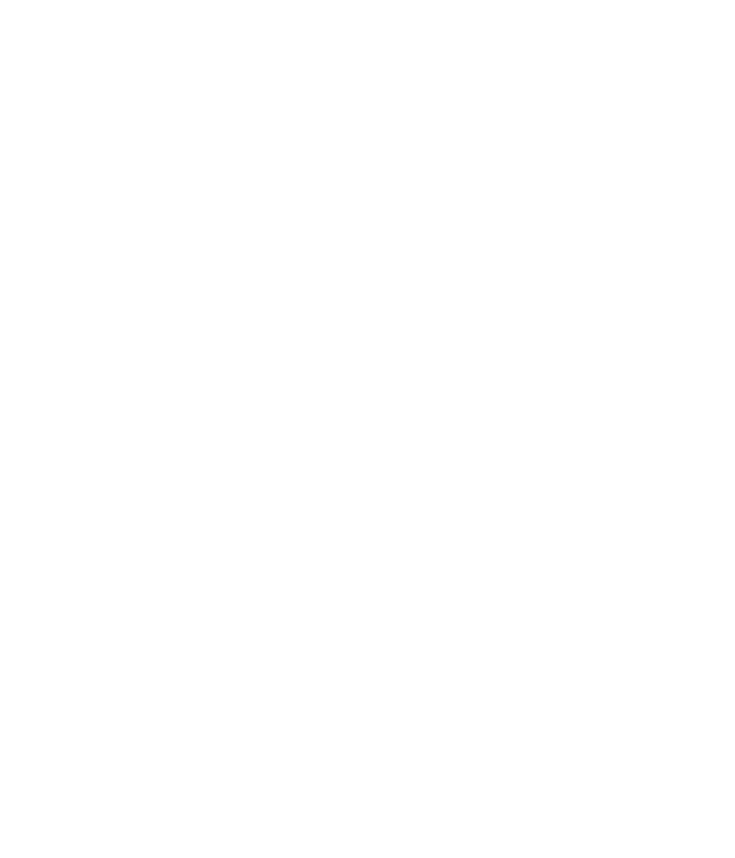
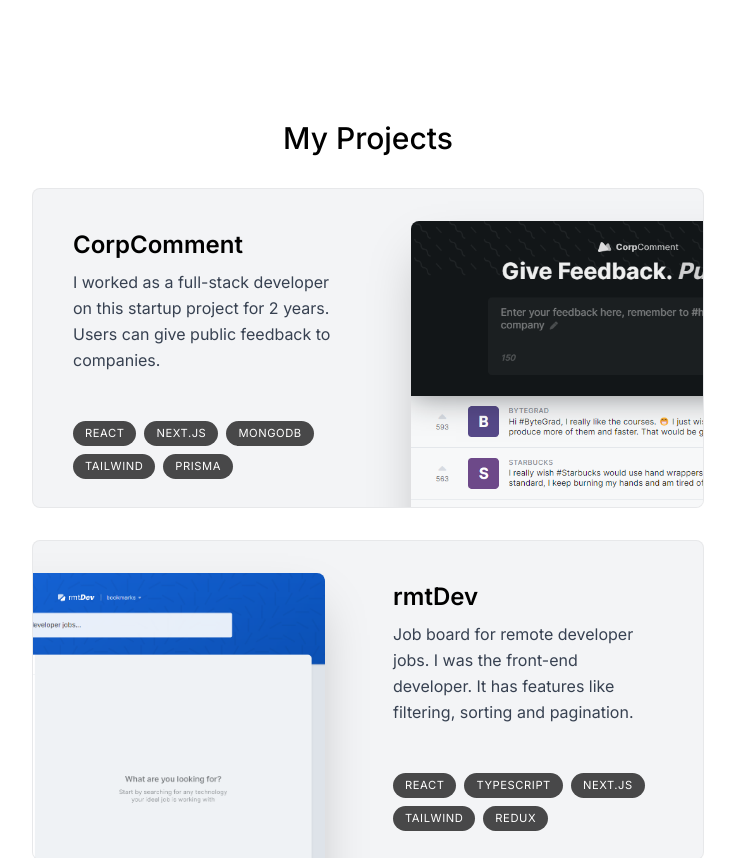
Before and after one commit to Antonov-S/fresh-nextJS-portfolio-website, a Next.js app: page / in a window 1280 px wide. Shown: the part 1200-2058 px from the top of the page, without its empty margins (272-1007 px from the left). Built offline with nearby package versions, Linux system fonts and the light colour scheme.

Commit message:
Adding a Projects section with individual Project component

```diff
--- a/app/page.tsx
+++ b/app/page.tsx
@@ -1,5 +1,6 @@
 import About from "@/components/about";
 import Intro from "@/components/intro";
+import Projects from "@/components/projects";
 import SectionDivider from "@/components/section-divider";
 
 export default function Home() {
@@ -10,6 +11,8 @@
       <SectionDivider />
 
       <About />
+
+      <Projects />
     </main>
   );
 }
--- a/components/about.tsx
+++ b/components/about.tsx
@@ -14,7 +14,7 @@
       </p>
 
       <p>
-        <span className="italic">When I'm not coding</span>, I enjoy playing video games, reading, watching movies, and playing with my cats. I also enjoy <span className="font-medium">learning new things</span>. I am currently learning about <span className="font-medium">TypeScript and CSS</span>.
+        <span className="italic">When I'm not coding</span>, I enjoy playing video games, reading, watching movies, and playing with my cats. I also enjoy <span className="font-medium">learning new things</span>. I am currently learning <span className="font-medium">CSS</span>.
       </p>
     </motion.section>
   );
--- /dev/null
+++ b/components/project.tsx
@@ -0,0 +1,61 @@
+"use client";
+
+import { useRef } from "react";
+import { projectsData } from "@/lib/data";
+import Image from "next/image";
+import { motion, useScroll, useTransform } from "framer-motion";
+
+type ProjectProps = (typeof projectsData)[number];
+
+export default function Project({ title, description, tags, imageUrl }: ProjectProps) {
+  const ref = useRef<HTMLDivElement>(null);
+  const { scrollYProgress } = useScroll({
+    target: ref,
+    offset: ["0 1", "1.33 1"]
+  });
+  const scaleProgess = useTransform(scrollYProgress, [0, 1], [0.8, 1]);
+  const opacityProgess = useTransform(scrollYProgress, [0, 1], [0.6, 1]);
+
+  return (
+    <motion.div
+      ref={ref}
+      style={{
+        scale: scaleProgess,
+        opacity: opacityProgess
+      }}
+      className="group mb-3 sm:mb-8 last:mb-0"
+    >
+      <section className="bg-gray-100 max-w-[42rem] border border-black/5 rounded-lg overflow-hidden sm:pr-8 relative sm:h-[20rem] hover:bg-gray-200 transition sm:group-even:pl-8 dark:text-white dark:bg-white/10 dark:hover:bg-white/20">
+        <div className="pt-4 pb-7 px-5 sm:pl-10 sm:pr-2 sm:pt-10 sm:max-w-[50%] flex flex-col h-full sm:group-even:ml-[18rem]">
+          <h3 className="text-2xl font-semibold">{title}</h3>
+          <p className="mt-2 leading-relaxed text-gray-700 dark:text-white/70">{description}</p>
+          <ul className="flex flex-wrap mt-4 gap-2 sm:mt-auto">
+            {tags.map((tag, index) => (
+              <li className="bg-black/[0.7] px-3 py-1 text-[0.7rem] uppercase tracking-wider text-white rounded-full dark:text-white/70" key={index}>
+                {tag}
+              </li>
+            ))}
+          </ul>
+        </div>
+
+        <Image
+          src={imageUrl}
+          alt="Project I worked on"
+          quality={95}
+          className="absolute hidden sm:block top-8 -right-40 w-[28.25rem] rounded-t-lg shadow-2xl
+        transition
+        group-hover:scale-[1.04]
+        group-hover:-translate-x-3
+        group-hover:translate-y-3
+        group-hover:-rotate-2
+
+        group-even:group-hover:translate-x-3
+        group-even:group-hover:translate-y-3
+        group-even:group-hover:rotate-2
+
+        group-even:right-[initial] group-even:-left-40"
+        />
+      </section>
+    </motion.div>
+  );
+}
--- /dev/null
+++ b/components/projects.tsx
@@ -0,0 +1,19 @@
+import React from "react";
+import SectionHeading from "./section-heading";
+import { projectsData } from "@/lib/data";
+import Project from "./project";
+
+export default function Projects() {
+  return (
+    <section id="projects" className="scroll-mt-28 mb-28">
+      <SectionHeading>My projects</SectionHeading>
+      <div>
+        {projectsData.map((project, index) => (
+          <React.Fragment key={index}>
+            <Project {...project} />
+          </React.Fragment>
+        ))}
+      </div>
+    </section>
+  );
+}
--- a/components/section-heading.tsx
+++ b/components/section-heading.tsx
@@ -5,5 +5,5 @@
 };
 
 export default function SectionHeading({ children }: SectionHeadingProps) {
-  return <h2 className="text-3xl font-medium capitalize mb-8">{children}</h2>;
+  return <h2 className="text-3xl font-medium capitalize mb-8 text-center">{children}</h2>;
 }
```
